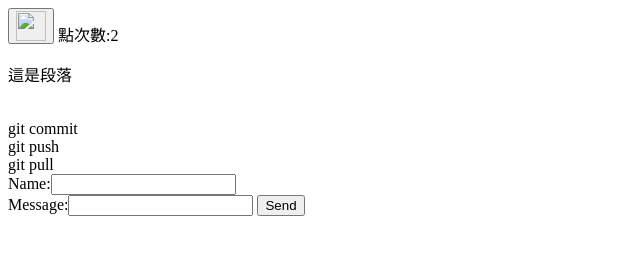
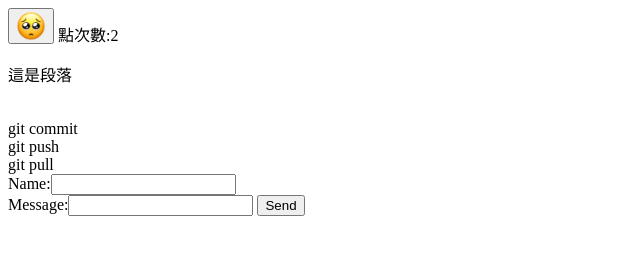
Before and after one commit to C111130157/home, a plain HTML site: page index.html in a window 1280 px wide. Shown: the full height of the page, 0-640 px from the left. Drawn offline with Linux system fonts and the light colour scheme; no server answers.

Commit message:
我拉圖型到本地

```diff
--- a/index.html
+++ b/index.html
@@ -45,7 +45,7 @@
 
             });
         </script>
-        <button onclick="dohit(this)"><img height="30px" width="30px" src="57"></button>
+        <button onclick="dohit(this)"><img height="30px" width="30px" src="57.png"></button>
         點次數:<label id="myhit">2</label><br>
 
         </div>
```
